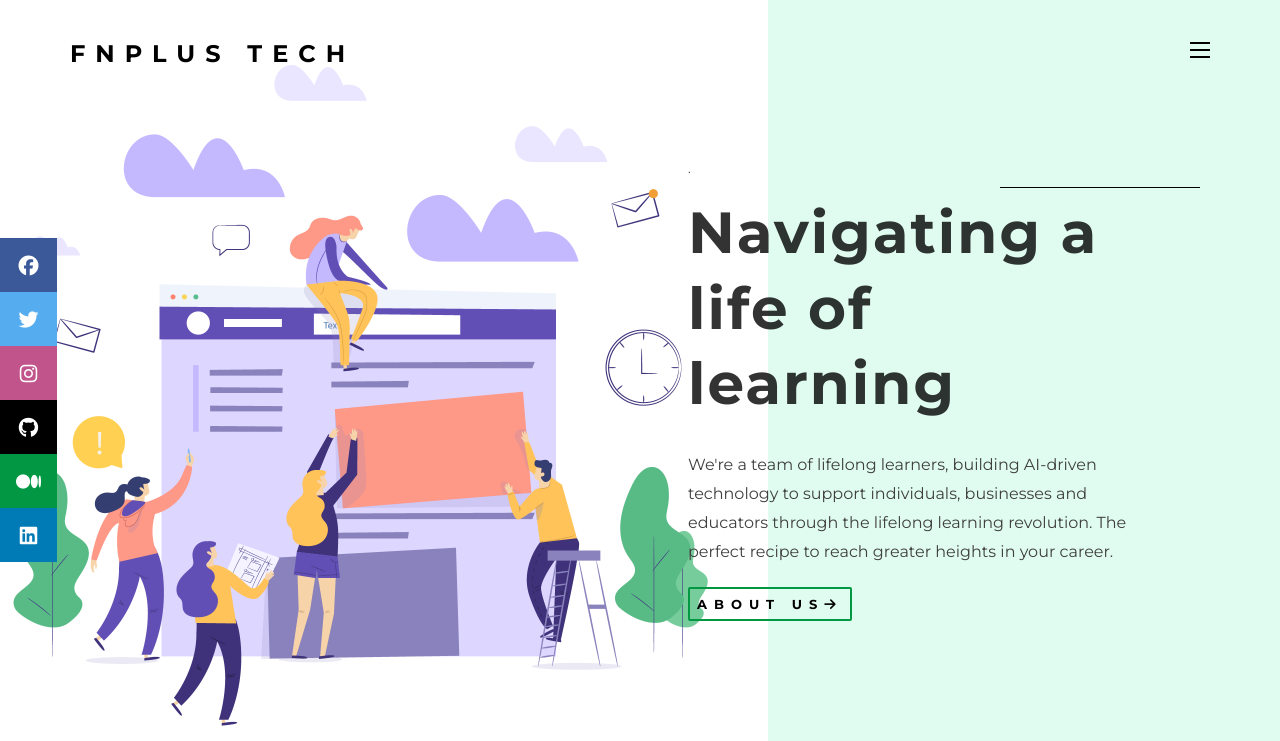
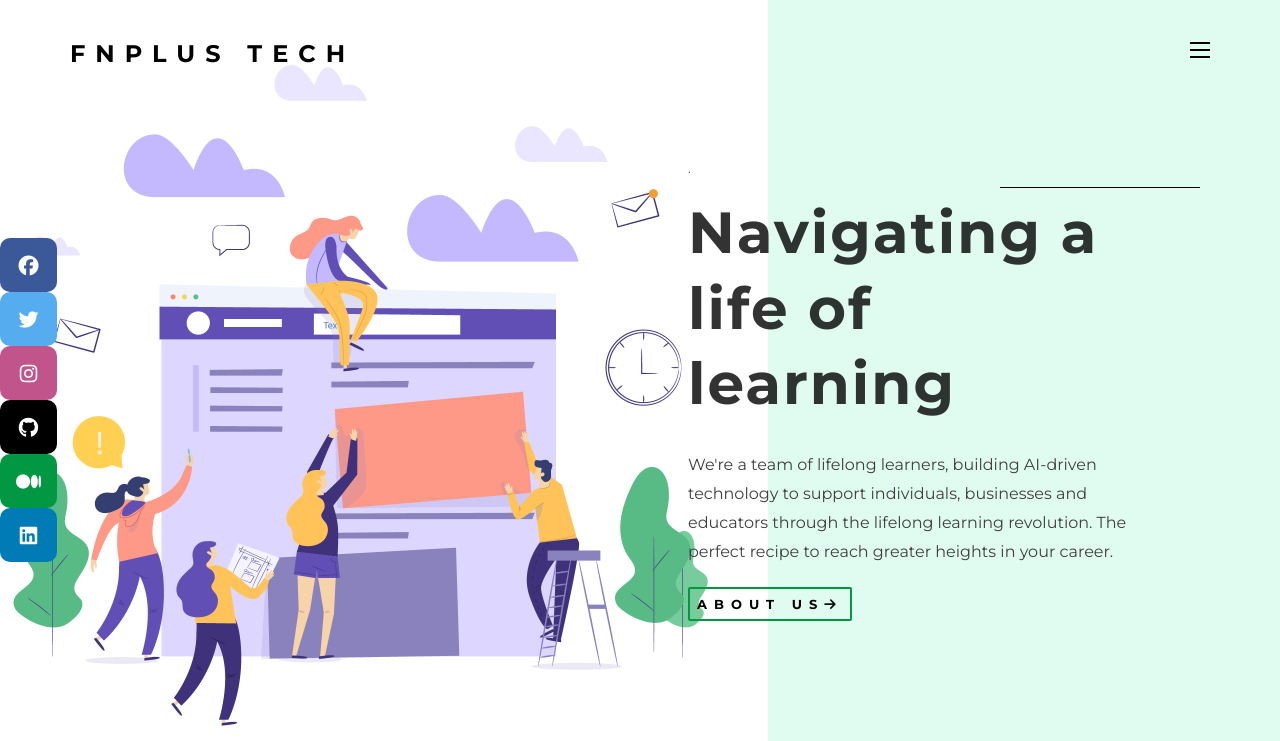
Before and after one commit to fnplus/fnplus.github.io, a plain HTML site: page index.html in a window 1280 px wide. Shown: the top 741 px of the page. Drawn offline with nearby package versions, Linux system fonts and the light colour scheme; no server answers; a script that the page names is missing; files whose address does not match are found by name.

Commit message:
Update style.css

```diff
--- a/css/style.css
+++ b/css/style.css
@@ -1712,6 +1712,10 @@ canvas {
 	text-decoration: none;
 }
 
+.icon-bar a {
+	border-radius: 10px;
+}
+
 .btn-view:before {
 	content: '';
 	position: absolute;
```
